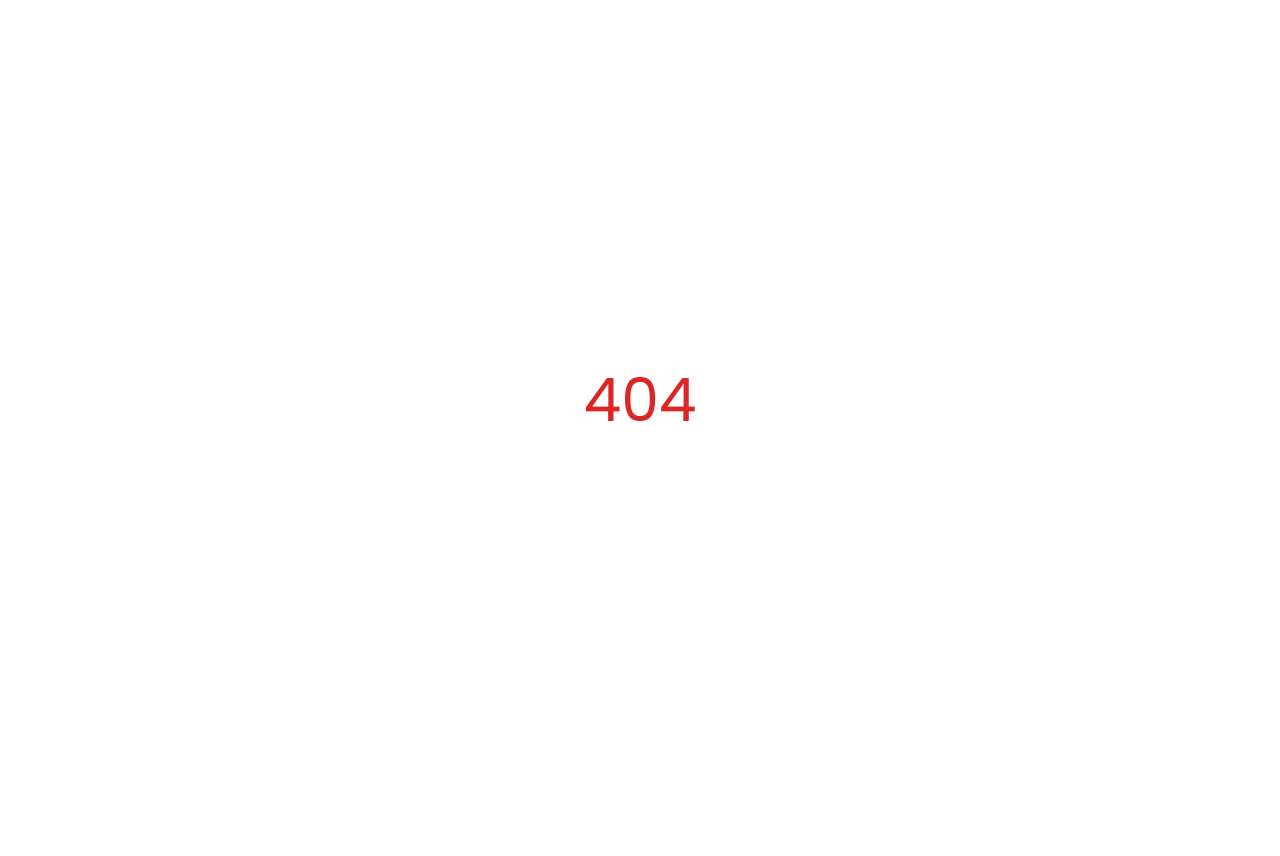
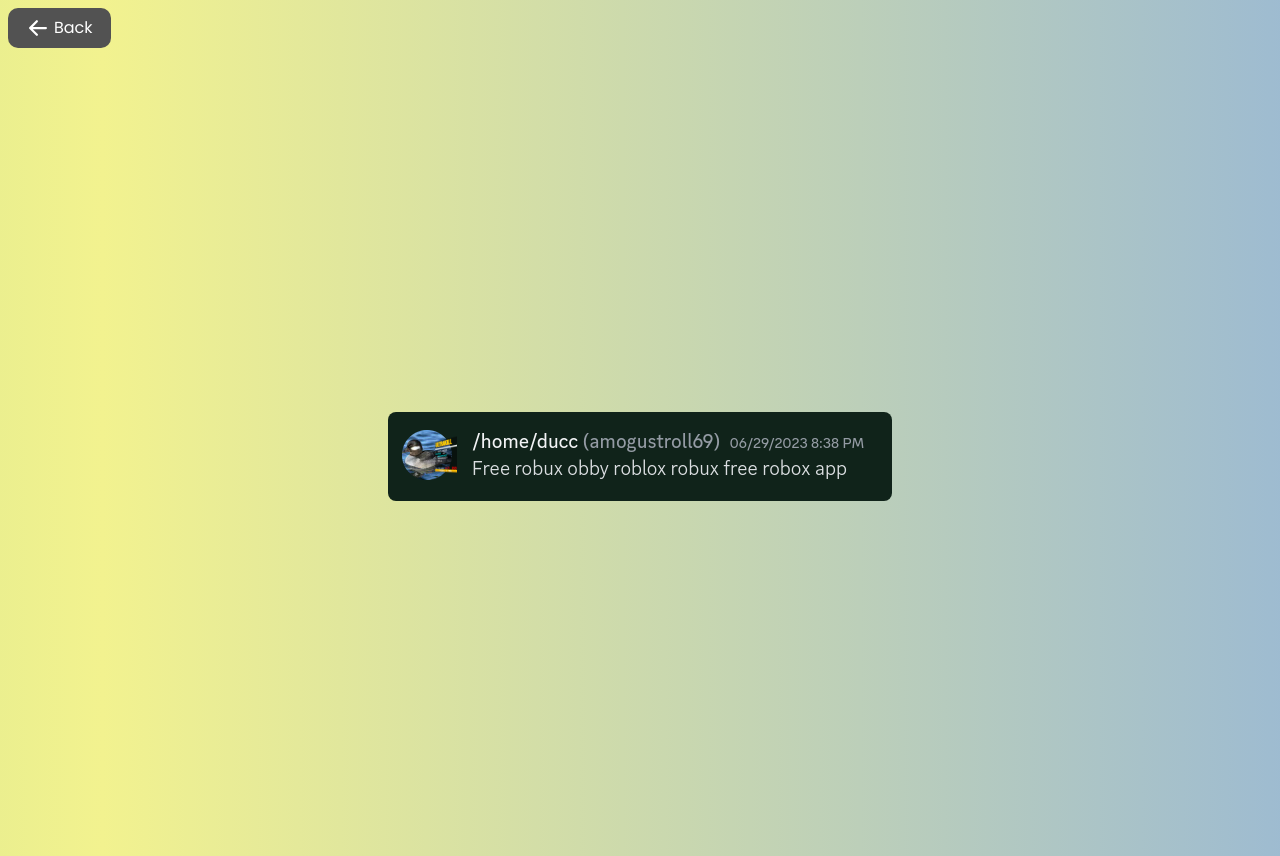
Before and after one commit to sqds-hall-of-shame/frontend, a React (Vite) app: page /free-robux-obby-roblox-robux-free-robox-app in a window 1280 px wide. Before the commit the page ends 800 px from the top, so only its background shows below. Built offline with nearby package versions, Linux system fonts and the light colour scheme.

Commit message:
feat: Free robux obby roblox robux free robox app

```diff
--- a/src/Router.tsx
+++ b/src/Router.tsx
@@ -1,12 +1,17 @@
 import { BrowserRouter, Routes, Route } from "react-router-dom";
 
 import { Index } from "@/routes/Index";
+import { FreeRobuxObbyRobloxRobuxFreeRoboxApp } from "@/routes/FreeRobuxObbyRobloxRobuxFreeRoboxApp";
 import { NotFound } from "@/routes/NotFound";
 
 export const Router: React.FC = () => (
   <BrowserRouter>
     <Routes>
       <Route path="/" element={<Index />} />
+      <Route
+        path="/free-robux-obby-roblox-robux-free-robox-app"
+        element={<FreeRobuxObbyRobloxRobuxFreeRoboxApp />}
+      />
       <Route path="*" element={<NotFound />} />
     </Routes>
   </BrowserRouter>
--- a/src/components/ui/Button.tsx
+++ b/src/components/ui/Button.tsx
@@ -9,7 +9,7 @@ export const Button: React.FC<Props> = (props: Props) => (
   <button
     type={props.type || "button"}
     onClick={props.onClick}
-    className={`py-2 px-4 rounded-[10px] select-none transition border-2 border-transparent text-white bg-white bg-opacity-[7%] hover:bg-black hover:bg-opacity-[25%] dark:bg-opacity-[10%] dark:hover:bg-white dark:hover:bg-opacity-[20%] dark:border-2 dark:border-transparent ${props.className || ""}`}
+    className={`p-1.5 px-4 rounded-[10px] select-none transition text-white dark:bg-[#343434] dark:hover:bg-[#494949] border-2 border-transparent bg-neutral-600 hover:bg-neutral-700 ${props.className || ""}`}
   >
     {props.children}
   </button>
--- /dev/null
+++ b/src/components/ui/NavButton.tsx
@@ -0,0 +1,18 @@
+interface Props {
+  className?: string;
+  onClick?: (() => void) | (() => never);
+  children?: React.ReactNode;
+  type?: "button" | "submit";
+}
+
+export const NavButton: React.FC<Props> = (props: Props) => (
+  <button
+    type={props.type || "button"}
+    onClick={props.onClick}
+    className={`py-2 px-4 rounded-[10px] select-none transition border-2 border-transparent text-white bg-white bg-opacity-[7%] hover:bg-black hover:bg-opacity-[25%] dark:bg-opacity-[10%] dark:hover:bg-white dark:hover:bg-opacity-[20%] dark:border-2 dark:border-transparent ${props.className || ""}`}
+  >
+    {props.children}
+  </button>
+);
+
+export default NavButton;
--- a/src/components/ui/Navbar.tsx
+++ b/src/components/ui/Navbar.tsx
@@ -1,5 +1,5 @@
 import { HOS } from "@/components/icons/HOS";
-import { Button } from "@/components/ui/Button";
+import { NavButton } from "@/components/ui/NavButton";
 import { DesktopBrowser } from "@/components/ui/DesktopBrowser";
 import { MobileBrowser } from "@/components/ui//MobileBrowser";
 import { ThemeSwitch } from "@/components/ui/ThemeSwitch";
@@ -91,7 +91,7 @@ export const Navbar: React.FC = () => {
           <div className="flex justify-center items-center fixed top-4 left-1/2 transform -translate-x-1/2 w-[95%] z-50 bg-black bg-opacity-[75%] dark:bg-white dark:bg-opacity-[3%] duration-150 rounded-3xl border border-[#383838] backdrop-filter backdrop-blur-[8px]">
             <nav className="flex items-center text-center justify-between w-full my-8 ml-24">
               <div className="flex items-center">
-                <Button className="mr-3">Random</Button>
+                <NavButton className="mr-3">Random</NavButton>
 
                 <ThemeSwitch />
                 <MusicToggle />
@@ -139,7 +139,7 @@ export const Navbar: React.FC = () => {
           <div className="flex justify-center items-center fixed top-4 left-1/2 transform -translate-x-1/2 w-[95%] z-50 bg-black bg-opacity-[75%] dark:bg-white dark:bg-opacity-[3%] duration-150 rounded-3xl border border-[#383838] backdrop-filter backdrop-blur-[8px]">
             <nav className="flex items-center text-center justify-between w-full m-4">
               <div className="flex items-center">
-                <Button className="mr-3">Random</Button>
+                <NavButton className="mr-3">Random</NavButton>
 
                 <ThemeSwitch />
                 <MusicToggle />
--- /dev/null
+++ b/src/routes/FreeRobuxObbyRobloxRobuxFreeRoboxApp.tsx
@@ -0,0 +1,24 @@
+import { Button } from "@/components/ui/Button";
+import { ArrowLeftIcon } from "@heroicons/react/16/solid";
+import { Link } from "react-router-dom";
+
+export const FreeRobuxObbyRobloxRobuxFreeRoboxApp: React.FC = () => (
+  <>
+    <div className="p-2">
+      <Link to="/">
+        <Button className="flex justify-center items-center text-center">
+          <ArrowLeftIcon className="w-6 h-6 mr-1" />
+          Back
+        </Button>
+      </Link>
+    </div>
+    <div className="h-screen flex justify-center items-center">
+      <img
+        src="/free-robux-obby-roblox-robux-free-robox-app.png"
+        className="rounded-lg"
+      />
+    </div>
+  </>
+);
+
+export default FreeRobuxObbyRobloxRobuxFreeRoboxApp;
--- a/src/routes/Index.tsx
+++ b/src/routes/Index.tsx
@@ -2,9 +2,9 @@ import { DesktopBrowser } from "@/components/ui/DesktopBrowser";
 import { MobileBrowser } from "@/components/ui/MobileBrowser";
 import { Navbar } from "@/components/ui/Navbar";
 import { Spinner } from "@/components/ui/Spinner";
+import { Link } from "react-router-dom";
 
-export const Index: React.FC = () => {
-  return (
+export const Index: React.FC = () => (
   <>
     <Navbar />
 
@@ -41,9 +41,7 @@ export const Index: React.FC = () => {
 
           <div className="flex flex-col mt-4">
             <p className="text-white">backend | Third commit (pt.2)</p>
-              <p className="text-white">
-                frontend | feat: better navbar design
-              </p>
+            <p className="text-white">frontend | feat: better navbar design</p>
             <p className="text-white">frontend | fix: icon drag</p>
             <p className="text-white">backend | Third commit (pt.1)</p>
           </div>
@@ -67,8 +65,24 @@ export const Index: React.FC = () => {
         <p className="text-black">thing</p>
       </div>
     </MobileBrowser>
+
+    <p
+      className="fixed bottom-1 left-0 w-full flex justify-center text-black dark:text-white"
+      style={{ fontSize: "8px" }}
+    >
+      Brought to you by:
+      <code className="mx-1 px-1.5 bg-neutral-800 text-white rounded-lg">
+        baluwuhost
+      </code>
+      |
+      <Link
+        to="/free-robux-obby-roblox-robux-free-robox-app"
+        className="ml-1 text-blue-600 hover:text-blue-500"
+      >
+        Free robux obby roblox robux free robox app
+      </Link>
+    </p>
   </>
 );
-};
 
 export default Index;
```
Also changed, not shown: public/free-robux-obby-roblox-robux-free-robox-app.png (added). Lines whose indentation alone changed are shown as unchanged.
